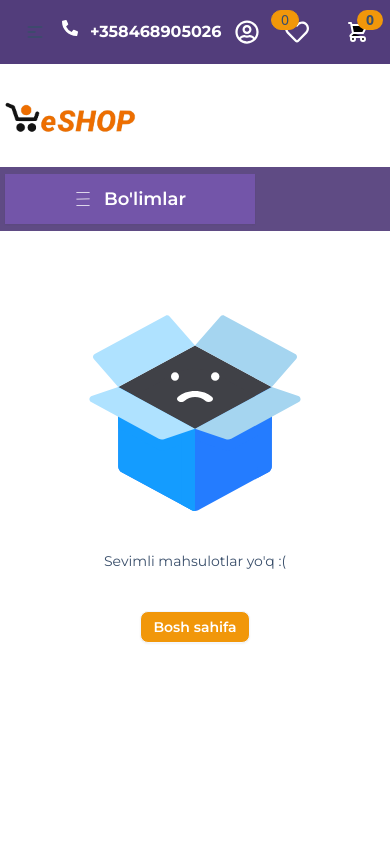
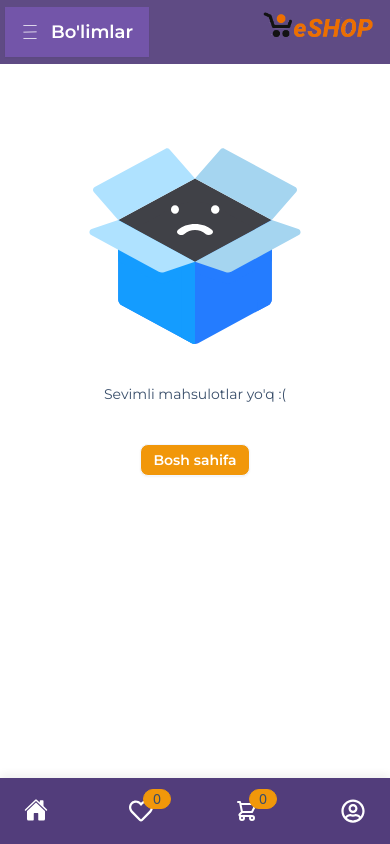
Before and after one commit to Elyor-Shokirov/eshop, a React (Vite) app: page /likedproducts in a window 390 px wide. Built offline with nearby package versions, Linux system fonts and the light colour scheme.

Commit message:
added tab navigation

```diff
--- a/src/Layout/MainLayout.jsx
+++ b/src/Layout/MainLayout.jsx
@@ -1,6 +1,7 @@
 import React from "react";
 import { Outlet } from "react-router-dom";
 import { LogoSection, Menu, Navbar } from "../components";
+import BottomNavigation from "../components/bottomNavigation";
 
 function MainLayout() {
   return (
@@ -9,6 +10,7 @@ function MainLayout() {
       <LogoSection />
       <Menu />
       <Outlet />
+      <BottomNavigation />
     </>
   );
 }
--- a/src/components/Menu.jsx
+++ b/src/components/Menu.jsx
@@ -3,21 +3,31 @@ import { CiMenuBurger } from "react-icons/ci";
 
 function Menu() {
   return (
-    <div className="bg-[#5f4b84] mt-8">
+    <div className="bg-[#5f4b84] ">
       <div className="m-auto max-w-[1440px]">
         <div className="navbar p-0">
           <div className="">
             <a className=" btn-ghost text-xl">
               <div className="dropdown dropdown-hover">
+                <div className="flex justify-between md:block">
                   <div
                     tabIndex={0}
                     role="button"
-                  className="btn m-1 w-[250px] bg-[#7355A9] border-none rounded-none h-[50px] flex gap-3 items-center text-white font-monserat text-lg font-semibold">
+                    className="btn m-1 md:w-[250px] bg-[#7355A9] border-none rounded-none h-[50px] flex gap-3 items-center text-white font-monserat text-lg font-semibold">
                     <span>
                       <CiMenuBurger className="text-white font-semibold" />
                     </span>
                     Bo'limlar
                   </div>
+                  <div className="flex justify-end items-start md:hidden">
+                    <img
+                      className="w-[50%] mr-3"
+                      src="../../public/img/logo-1.png"
+                      alt=""
+                    />
+                  </div>
+                </div>
+
                 <ul
                   tabIndex={0}
                   className="dropdown-content menu bg-base-100 rounded-box z-[1] w-52 p-2 shadow">
--- a/src/components/Navbar.jsx
+++ b/src/components/Navbar.jsx
@@ -20,7 +20,7 @@ function Navbar() {
   };
 
   return (
-    <div className="bg-[#523d7b]">
+    <div className="bg-[#523d7b] hidden md:block">
       <div className="m-auto max-w-[1440px] ">
         <div className="navbar ">
           <div className="navbar-start">
@@ -69,19 +69,19 @@ function Navbar() {
               <span>
                 <FaPhoneAlt className="text-white" />
               </span>
-              <p className="font-monserat text-white font-bold">
+              <p className="font-monserat text-white font-bold text-sm md:text-base">
                 +358468905026
               </p>
             </div>
           </div>
           <div className="navbar-end">
-            <div className="flex justify-between gap-6 items-center">
+            <div className="flex justify-center gap-6 items-center">
               <Link className="btn-ghost">
                 <FaRegUserCircle className="text-white text-2xl" />
               </Link>
               <Link to="/likedproducts" className="btn-ghost relative ">
                 <FaRegHeart className="text-white text-2xl " />
-                <div className="indicator absolute top-0 md:right-[-5px]">
+                <div className="indicator absolute top-0 right-[-4px] md:right-[-5px]">
                   <span className="indicator-item badge bg-[#f1970a] border-[#f1970a]">
                     {likedArray.length}
                   </span>
@@ -114,13 +114,13 @@ function Navbar() {
                 </div>
                 <div
                   tabIndex={0}
-                  className="card card-compact dropdown-content bg-base-100 z-[1] mt-3 w-[500px] shadow">
+                  className="card card-compact dropdown-content bg-base-100 z-[1] mt-3 md:w-[500px] shadow">
                   <div className="card-body">
-                    <span className="text-lg font-bold">
+                    <span className="md:text-lg font-bold text-xs">
                       {shopCard.length} mahsulot mavjud
                     </span>
                     <div className="overflow-x-auto">
-                      <table className="table table-md w-full">
+                      <table className="table table-md w-full hidden md:block">
                         <tbody>
                           {shopCard.map((shopcard) => (
                             <tr key={shopcard.id} className="hover">
@@ -153,7 +153,7 @@ function Navbar() {
                     <div className="card-actions">
                       <Link
                         to="/shopcard"
-                        className="btn bg-[#f1970a] text-white btn-block">
+                        className="btn bg-[#f1970a] text-white btn-block text-[10px]">
                         Buyurtmani rasmiylashtirish
                       </Link>
                     </div>
--- /dev/null
+++ b/src/components/bottomNavigation.jsx
@@ -0,0 +1,62 @@
+import React from "react";
+import { FaRegHeart, FaRegUserCircle } from "react-icons/fa";
+import { HiOutlineShoppingCart } from "react-icons/hi";
+import { IoHome } from "react-icons/io5";
+import { useDispatch, useSelector } from "react-redux";
+import { Link } from "react-router-dom";
+
+function BottomNavigation() {
+  const dispatch = useDispatch();
+  const { likedArray, shopCard } = useSelector((state) => state.product);
+
+  return (
+    <div className="btm-nav z-40">
+      <div className="bg-[#523d7b] h-[68px] flex items-center shadow-bottomNavigateShadow">
+        <ul className="menu menu-horizontal  rounded-box flex justify-between w-full">
+          <li>
+            <Link to="/" className="tooltip" data-tip="Bosh sahifa">
+              <IoHome className="text-2xl text-white" />
+            </Link>
+          </li>
+          <li>
+            <div className="tooltip">
+              <Link
+                to="/likedproducts"
+                className="btn-ghost relative tooltip"
+                data-tip="Sevemlilar">
+                <FaRegHeart className="text-white text-2xl " />
+                <div className="indicator absolute top-0 right-[-4px] md:right-[-5px]">
+                  <span className="indicator-item badge bg-[#f1970a] border-[#f1970a]">
+                    {likedArray.length}
+                  </span>
+                </div>
+              </Link>
+            </div>
+          </li>
+          <li>
+            <div>
+              <Link
+                className="btn-ghost relative tooltip"
+                data-tip="Buyurtmalar"
+                to="/shopcard">
+                <HiOutlineShoppingCart className="text-white text-2xl" />
+                <div className="indicator absolute top-0 right-[-4px]">
+                  <span className="indicator-item badge bg-[#f1970a] border-[#f1970a]">
+                    {shopCard.length}
+                  </span>
+                </div>
+              </Link>
+            </div>
+          </li>
+          <li>
+            <Link className="btn-ghost relative tooltip">
+              <FaRegUserCircle className="text-white text-2xl" />
+            </Link>
+          </li>
+        </ul>
+      </div>
+    </div>
+  );
+}
+
+export default BottomNavigation;
--- a/src/components/logoSection.jsx
+++ b/src/components/logoSection.jsx
@@ -4,12 +4,11 @@ import SearchBar from "./searchBar";
 
 function LogoSection() {
   return (
-    <div className="m-auto max-w-[1440px] mt-7 ">
+    <div className="m-auto max-w-[1440px] hidden md:flex items-center md:p-4">
       <div className="flex gap-36">
         <Link to="/">
           <img className="w-[140px] " src="/img/logo-1.png" alt="" />
         </Link>
-
         <div className="md:ml-36 hidden md:block">
           <SearchBar />
         </div>
--- a/src/components/productContainer.jsx
+++ b/src/components/productContainer.jsx
@@ -7,7 +7,7 @@ function ProductContainer({ products }) {
   const { likedArray } = useSelector((state) => state.product);
 
   return (
-    <div className="m-auto max-w-[1440px] px-8 md:bg-white bg-gray-100 pb-10">
+    <div className="m-auto max-w-[1440px] px-8 md:bg-white bg-gray-100  p-10 min-h-screen">
       <div className="grid grid-cols-1 md:grid-cols-12 gap-5">
         {products.map((product) => (
           <Products
--- a/src/pages/InfoProducts.jsx
+++ b/src/pages/InfoProducts.jsx
@@ -16,7 +16,7 @@ function InfoProducts() {
   return (
     <div>
       <div className="m-auto max-w-[1440px]">
-        <div className="grid grid-cols-1 md:grid-cols-12 gap-8 mt-5">
+        <div className="grid grid-cols-1 md:grid-cols-12 gap-8 mt-5 p-6 md:p-0">
           <div className="col-span-1 md:col-span-5">
             <div className=" border rounded ">
               <img src={productinfo.images[0]} alt="Product Image" />
--- a/src/pages/LikedPage.jsx
+++ b/src/pages/LikedPage.jsx
@@ -27,7 +27,9 @@ function LikedPage() {
       <h1 className="ml-[2rem] text-[#f1970a] font-monserat text-2xl justify-center text-center font-bold">
         Sevimli mahsulotlar
       </h1>
-      {likedArray.length > 0 && <ProductContainer products={likedArray} />}
+      <div className="pt-">
+        {likedArray.length > 0 && <ProductContainer products={likedArray} />}
+      </div>
     </div>
   );
 }
--- a/src/pages/shopCardPage.jsx
+++ b/src/pages/shopCardPage.jsx
@@ -26,7 +26,7 @@ function ShopCardPage() {
         <img
           src="/img/empty_cart-512.webp"
           alt="shop card"
-          className="w-[17rem]"
+          className="md:w-[17rem] w-52"
         />
         <h1 className="text-center font-monserat text-sm md:text-4xl">
           Sizda hozircha hech qanday mahsulot yo'q
@@ -42,7 +42,7 @@ function ShopCardPage() {
 
   return (
     <div>
-      <div className="m-auto max-w-[1440px]">
+      <div className="m-auto max-w-[1440px] p-4 md:p-0">
         <div className="grid grid-cols-1 md:grid-cols-12 gap-5 mt-10">
           <div className="col-span-12 md:col-span-8">
             <div className="card bg-base-100 shadow-xl border p-2">
--- a/tailwind.config.js
+++ b/tailwind.config.js
@@ -9,6 +9,9 @@ export default {
       backgroundImage: {
         cardSectionBgImage: "url('./public/img/Placeholder.png')",
       },
+      boxShadow: {
+        bottomNavigateShadow: "0 -4px 8px #0000000f",
+      },
     },
   },
   plugins: [require("daisyui")],
```
Lines whose indentation alone changed are shown as unchanged.
